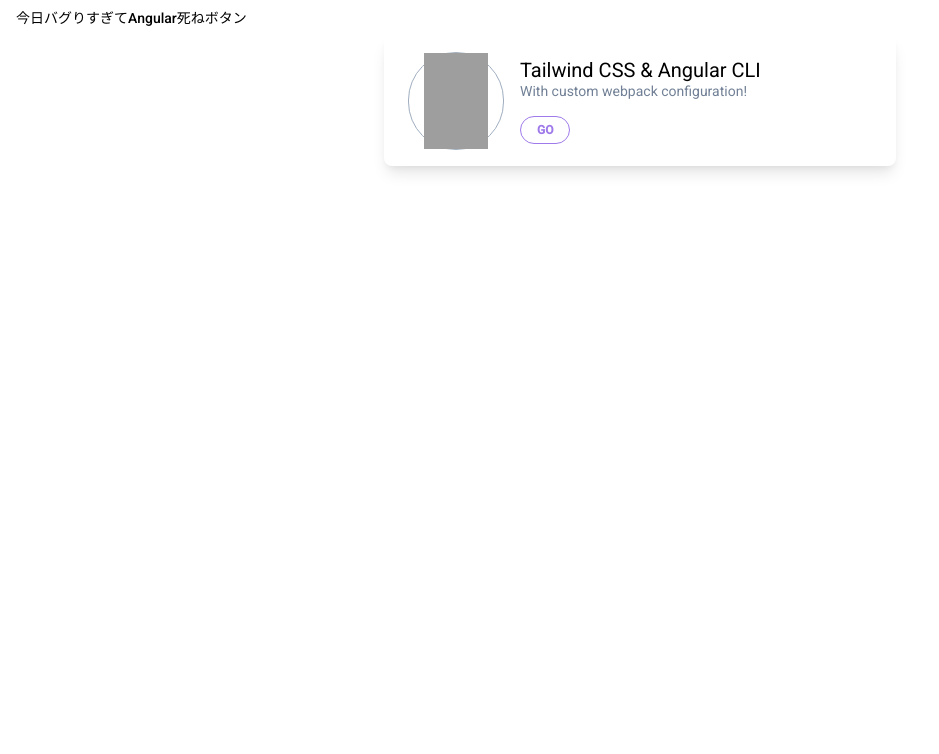
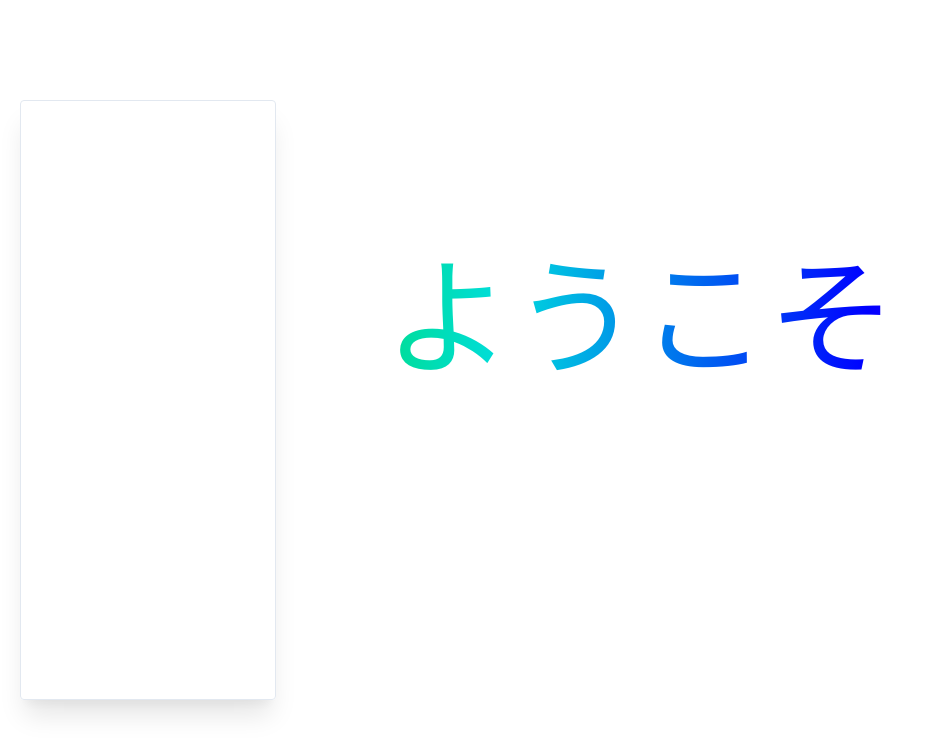
Before and after one commit to sinano1107/nijiri, an Angular app: page / in a window 1280 px wide. Shown: the top 754 px of the page, without its empty margins (0-939 px from the left). Built offline with nearby package versions, Linux system fonts and the light colour scheme; grey boxes are pictures that could not be loaded.

Commit message:
[add] welcomeAnimation!!

```diff
--- a/src/app/app.component.css
+++ b/src/app/app.component.css
@@ -0,0 +1,20 @@
+.rainbow {
+  /* 背景グラデーションを指定・幅を 200% にしておく */
+  background: linear-gradient(to right, #f00 0%, #f80 14.28%, #dd0 28.56%, #0d0 42.85%, #0dd 57.14%, #00f 71.42%, #e0e 85.71%, #f00 100%) 0% center / 200% auto;
+
+  /* 背景画像を文字でマスクする */
+          background-clip: text;
+  -webkit-background-clip: text;
+
+  /* 文字色を透明にできればよく color: transparent でも color: rgba(0, 0, 0, 0) でも可 */
+          text-fill-color: transparent;
+  -webkit-text-fill-color: transparent;
+
+  /* アニメーション指定 */
+  animation: rainbow 20s linear infinite;
+}
+
+/* 背景の横位置をズラす */
+@keyframes rainbow {
+  to { background-position-x: 200%; }
+}
--- a/src/app/app.component.html
+++ b/src/app/app.component.html
@@ -1,34 +1,6 @@
-<button mat-button>今日バグりすぎてAngular死ねボタン</button>
+<div class="animated text-center pt-56" [ngClass]="animation">
+  <p class="rainbow" style="font-size:8rem">ようこそ</p>
+</div>
 
-<div class="max-w-lg mx-auto bg-white shadow-lg rounded-lg overflow-hidden">
-  <div class="sm:flex sm:items-center px-6 py-4">
-    <div
-      class="flex items-center justify-center sm:flex-col sm:w-24 sm:border sm:border-gray-500 sm:rounded-full"
-    >
-      <img
-        class="block sm:mx-auto mx-0 flex-shrink-0 h-16 sm:h-12"
-        src="https://angular.io/assets/images/logos/angular/angular.svg"
-        alt="Angular Logo"
-      />
-      <img
-        class="block sm:mx-auto mx-0 flex-shrink-0 h-16 sm:h-12"
-        src="https://tailwindcss.com/android-chrome-512x512.png"
-        alt="Tailwind CSS Logo"
-      />
-    </div>
-
-    <div class="mt-4 sm:mt-0 sm:ml-4 text-center sm:text-left">
-      <p class="text-xl leading-tight">Tailwind CSS & Angular CLI</p>
-      <p class="text-sm leading-tight text-gray-600">
-        With custom webpack configuration!
-      </p>
-      <div class="mt-4">
-        <button
-          class="text-purple-500 hover:text-white hover:bg-purple-500 border border-purple-500 text-xs font-semibold rounded-full px-4 py-1 leading-normal"
-        >
-          GO
-        </button>
-      </div>
-    </div>
-  </div>
+<div class="rounded border border-gray-300 shadow-xl w-1/5 absolute right-10" style="position:absolute; top:100px; left:20px; bottom:100px;">
 </div>
--- a/src/app/app.component.ts
+++ b/src/app/app.component.ts
@@ -1,10 +1,32 @@
-import { Component } from '@angular/core';
+import { Component, OnInit } from '@angular/core';
+import { Animate } from './class/animate';
 
 @Component({
   selector: 'app-root',
   templateUrl: './app.component.html',
   styleUrls: ['./app.component.css']
 })
-export class AppComponent {
+export class AppComponent implements OnInit {
   title = 'nijiri';
+
+  animate = new Animate;
+  animation = '';
+
+  ngOnInit(): void {
+    this.randomAnimation()
+  }
+
+  randomAnimation(): void {
+    setInterval(() => {
+      const random = this.animate.random();
+
+      this.animation = random.in;
+      setTimeout(() => {
+        this.animation = random.middle;
+        setTimeout(() => {
+          this.animation = random.out;
+        }, 2000);
+      }, 2000);
+    }, 6000);
+  }
 }
--- /dev/null
+++ b/src/app/class/animate.ts
@@ -0,0 +1,96 @@
+// animate.css
+export class Animate {
+  private inAnimations = [
+    'bounceIn',
+    'bounceInDown',
+    'bounceInLeft',
+    'bounceInRight',
+    'bounceInUp',
+    'fadeIn',
+    'fadeInDown',
+    'fadeInDownBig',
+    'fadeInLeft',
+    'fadeInLeftBig',
+    'fadeInRight',
+    'fadeInRightBig',
+    'fadeInUp',
+    'fadeInUpBig',
+    'flipInX',
+    'flipInY',
+    'lightSpeedIn',
+    'rotateIn',
+    'rotateInDownLeft',
+    'rotateInDownRight',
+    'rotateInUpLeft',
+    'rotateInUpRight',
+    'slideInUp',
+    'slideInDown',
+    'slideInLeft',
+    'slideInRight',
+    'zoomIn',
+    'zoomInDown',
+    'zoomInLeft',
+    'zoomInRight',
+    'zoomInUp',
+    'jackInTheBox',
+    'rollIn',
+  ]
+
+  private middleAnimations = [
+    'bounce',
+    'flash',
+    'pulse',
+    'rubberBand',
+    'shake',
+    'swing',
+    'tada',
+    'wobble',
+    'jello',
+    'heartBeat',
+    'flip',
+  ]
+
+  private outAnimations = [
+    'bounceOut',
+    'bounceOutDown',
+    'bounceOutLeft',
+    'bounceOutRight',
+    'bounceOutUp',
+    'fadeOut',
+    'fadeOutDown',
+    'fadeOutDownBig',
+    'fadeOutLeft',
+    'fadeOutLeftBig',
+    'fadeOutRight',
+    'fadeOutRightBig',
+    'fadeOutUp',
+    'fadeOutUpBig',
+    'flipOutX',
+    'flipOutY',
+    'lightSpeedOut',
+    'rotateOut',
+    'rotateOutDownLeft',
+    'rotateOutDownRight',
+    'rotateOutUpLeft',
+    'rotateOutUpRight',
+    'slideOutUp',
+    'slideOutDown',
+    'slideOutLeft',
+    'slideOutRight',
+    'zoomOut',
+    'zoomOutDown',
+    'zoomOutLeft',
+    'zoomOutRight',
+    'zoomOutUp',
+    'hinge',
+    'rollOut',
+  ]
+
+  random() {
+    return {
+      in: this.inAnimations[Math.floor( Math.random() * 33 )],
+      middle: this.middleAnimations[Math.floor( Math.random() * 11 )],
+      out: this.outAnimations[Math.floor( Math.random() * 33 )],
+    }
+  }
+}
--- a/src/index.html
+++ b/src/index.html
@@ -8,6 +8,7 @@
   <link rel="icon" type="image/x-icon" href="favicon.ico">
   <link href="https://fonts.googleapis.com/css?family=Roboto:300,400,500&display=swap" rel="stylesheet">
   <link href="https://fonts.googleapis.com/icon?family=Material+Icons" rel="stylesheet">
+  <link rel="stylesheet" href="https://cdnjs.cloudflare.com/ajax/libs/animate.css/3.5.2/animate.min.css">
 </head>
 <body>
   <app-root></app-root>
```
Also changed, not shown: 1 other file (tests, documents, lock files or other folders).
